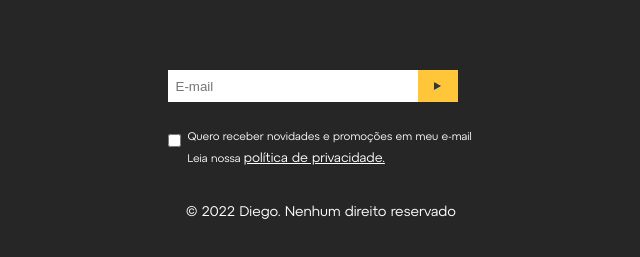
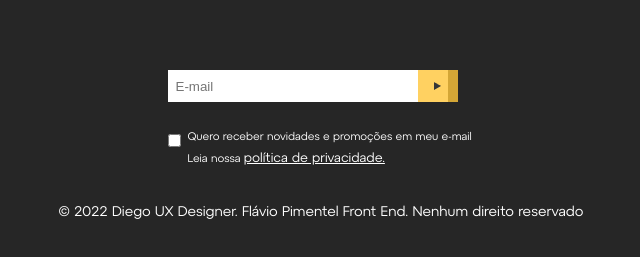
Before and after one commit to flawiin/digibank, a plain HTML site: page index.html in a window 1280 px wide. In both pictures the pointer is over the button 756 px from the left and 4593 px from the top of the page. Shown: the part 4507-4764 px from the top of the page, without its empty margins (319-959 px from the left). Drawn offline with Linux system fonts and the light colour scheme.

Commit message:
Adiicionado créditos front end

```diff
--- a/assets/css/style.css
+++ b/assets/css/style.css
@@ -588,6 +588,10 @@ li:nth-child(4) {
 	background-repeat: no-repeat;
 	background-position: center;
 	cursor: pointer;
+}
+
+.submit-email:hover {
+	background-color: rgba(255, 198, 58, 0.8);
 
 }
 
--- a/index.html
+++ b/index.html
@@ -183,7 +183,7 @@
             </legend>
         </form>
 
-        <p class="direitos"> &copy 2022 Diego. Nenhum direito reservado</p>
+        <p class="direitos"> &copy 2022 Diego UX Designer. Flávio Pimentel Front End. Nenhum direito reservado</p>
         <img class="bandeira" src="assets/img/brasil.png" alt="bandeira-do-brasil">
         <p class="brasil">Brasil</p>
 
```
